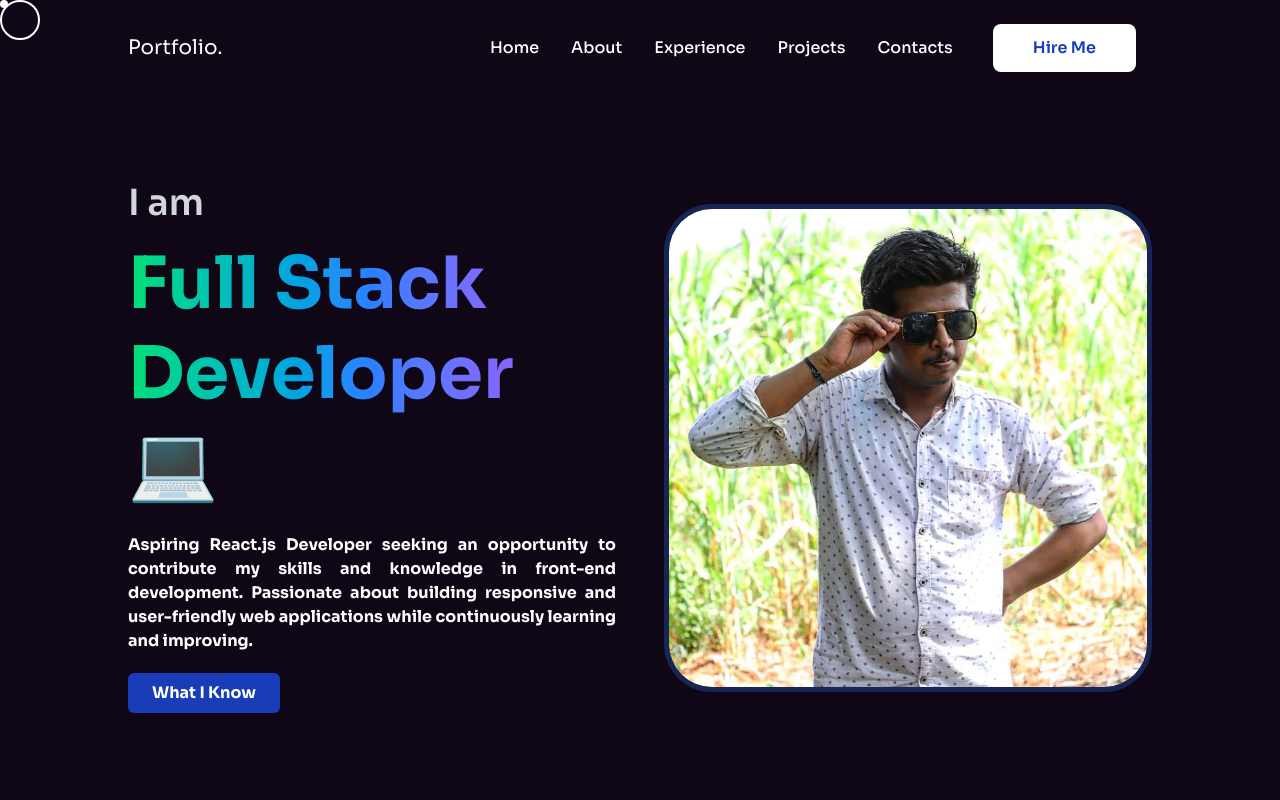
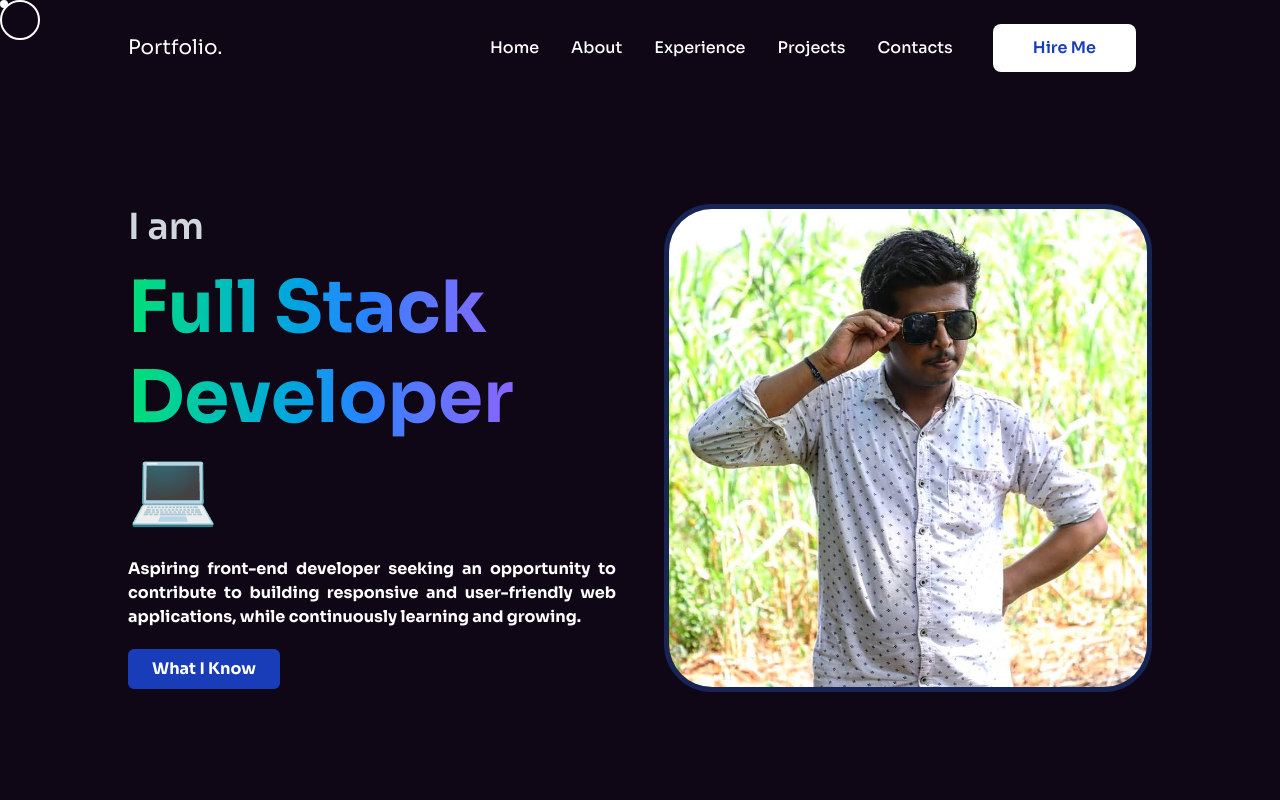
Before and after one commit to Srivatsan-Srinivasan-L/My-Personal-Portfolio-Website---NextJs, a Next.js app: page / in a window 1280 px wide. Shown: the top 800 px of the page. Built offline with nearby package versions, Linux system fonts and the light colour scheme.

Commit message:
updated code

```diff
--- a/app/Data/data.ts
+++ b/app/Data/data.ts
@@ -2,7 +2,7 @@ export const BaseInfo = {
     name: "Srivatsan",
     position:"React JS Developer",
     description:
-    "Aspiring React.js Developer seeking an opportunity to contribute my skills and knowledge in front-end development. Passionate about building responsive and user-friendly web applications while continuously learning and improving.",
+    "Aspiring front-end developer seeking an opportunity to contribute to building responsive and user-friendly web applications, while continuously learning and growing.",
     profilePic:"/images/sri7.jpg",
 };
 
```
